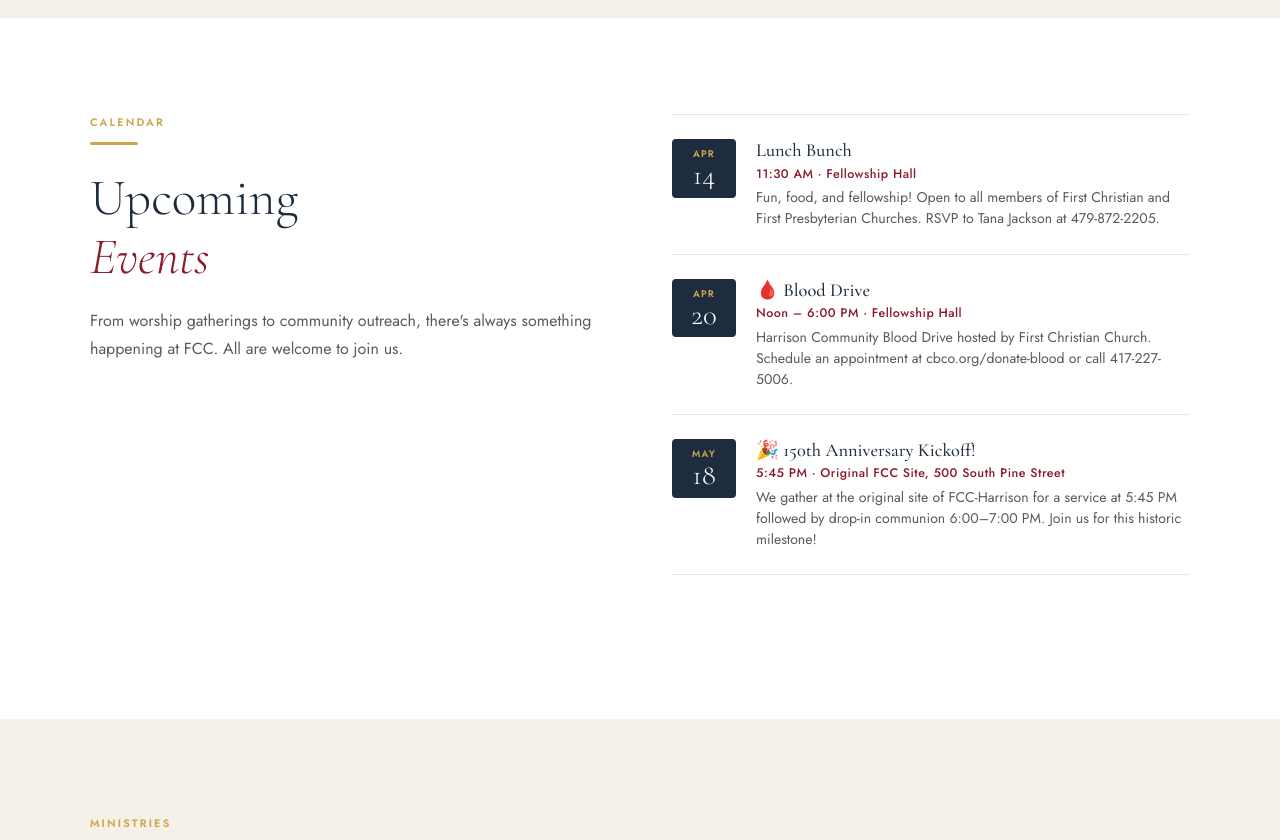
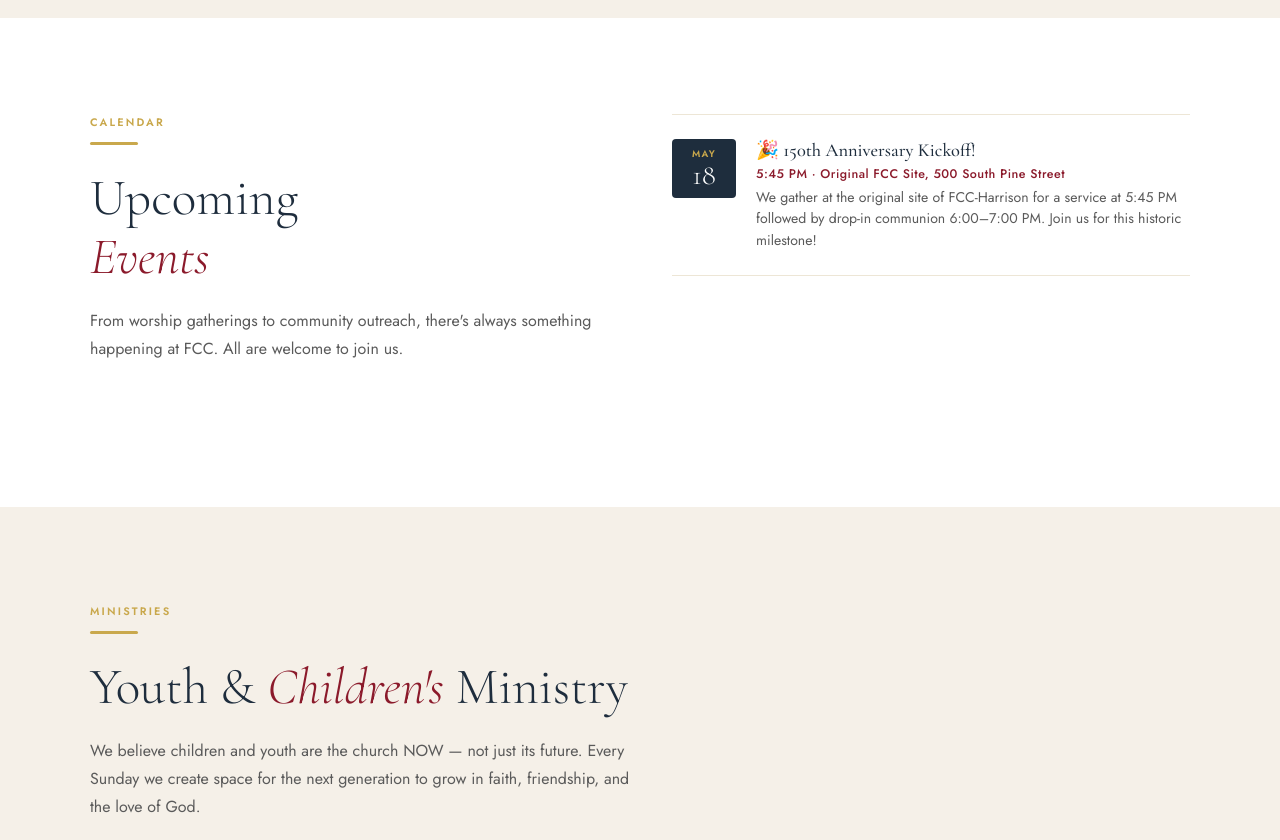
Before and after one commit to kaeserland-glitch/fcc-harrison-site, a plain HTML site: page index.html in a window 1280 px wide. Shown: the part 4220-5060 px from the top of the page. Drawn offline with nearby package versions, Linux system fonts and the light colour scheme.

Commit message:
Remove past events - April 21 cleanup

```diff
--- a/index.html
+++ b/index.html
@@ -1193,28 +1193,6 @@
         <div class="events-list">
           <div class="event-item">
             <div class="event-date">
-              <div class="month">Apr</div>
-              <div class="day">14</div>
-            </div>
-            <div class="event-info">
-              <div class="ev-title">Lunch Bunch</div>
-              <div class="ev-time">11:30 AM · Fellowship Hall</div>
-              <div class="ev-desc">Fun, food, and fellowship! Open to all members of First Christian and First Presbyterian Churches. RSVP to Tana Jackson at 479-872-2205.</div>
-            </div>
-          </div>
-          <div class="event-item">
-            <div class="event-date">
-              <div class="month">Apr</div>
-              <div class="day">20</div>
-            </div>
-            <div class="event-info">
-              <div class="ev-title">🩸 Blood Drive</div>
-              <div class="ev-time">Noon – 6:00 PM · Fellowship Hall</div>
-              <div class="ev-desc">Harrison Community Blood Drive hosted by First Christian Church. Schedule an appointment at cbco.org/donate-blood or call 417-227-5006.</div>
-            </div>
-          </div>
-          <div class="event-item">
-            <div class="event-date">
               <div class="month">May</div>
               <div class="day">18</div>
             </div>
```
